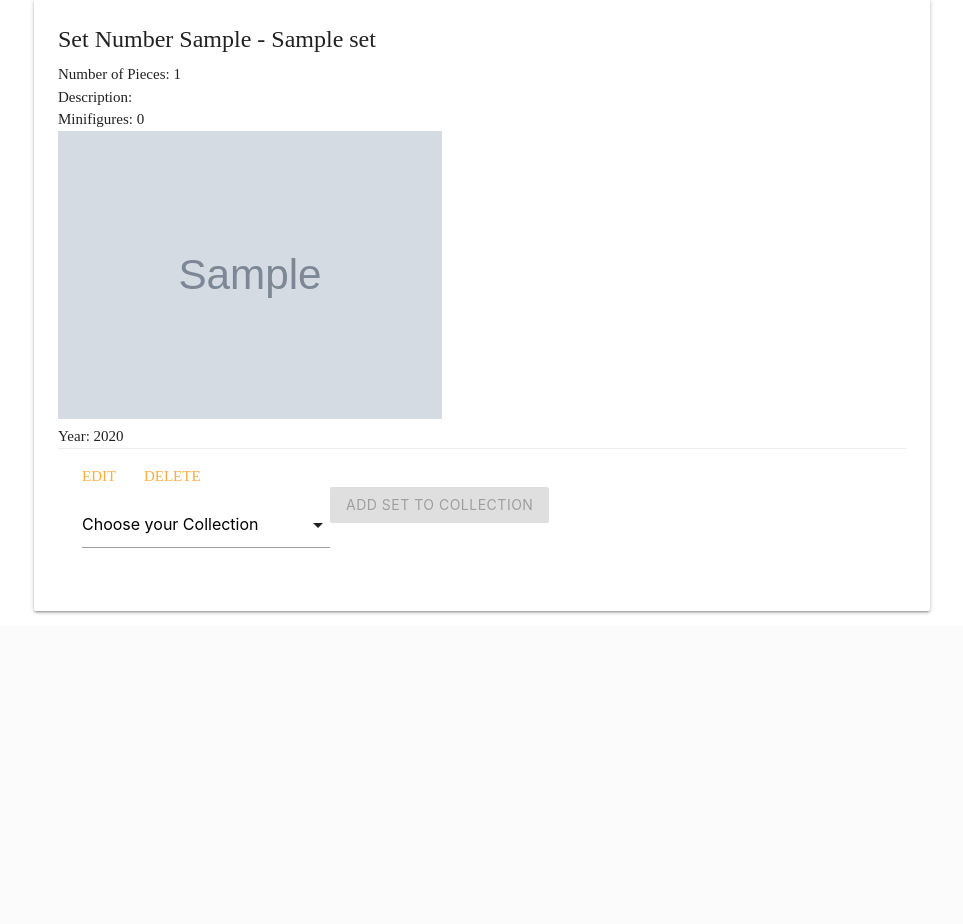
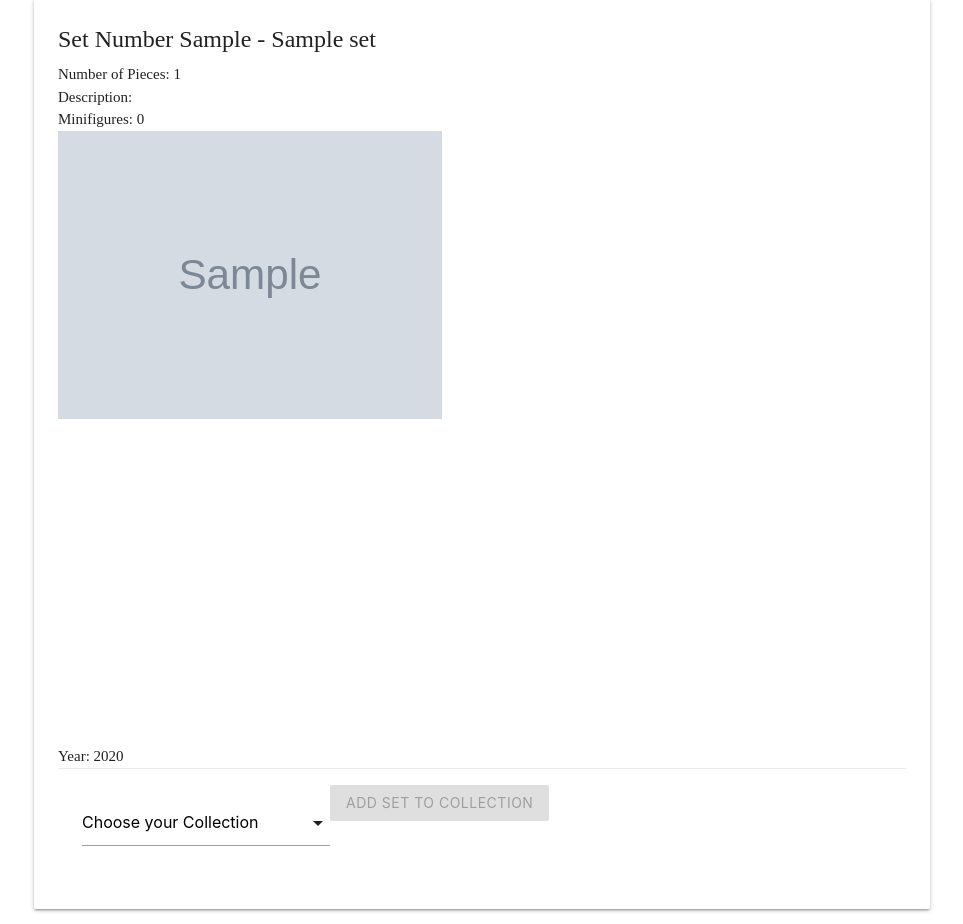
Before and after one commit to jimcreel/BrickByBrick, a Django app: a page that uses brickbybrick/main_app/templates/sets/detail.html in a window 1280 px wide. Shown: the part 219-1143 px from the top of the page, without its empty margins (158-1121 px from the left). Before the commit the page ends 833 px from the top, so only its background shows below. Run offline with Django 4.2, Linux system fonts and the light colour scheme; a user stored in the database is signed in; tables that the repository leaves empty hold one stand-in row (values such as "Sample post"); grey boxes marked "Sample" are stand-in pictures; some web fonts are replaced.

Commit message:
stying for parts trays

```diff
--- /dev/null
+++ b/brickbybrick/main_app/static/css/detail.css
@@ -0,0 +1,19 @@
+.part-tray {
+    display: flex;
+    justify-content: flex-start;
+    flex-direction: row;
+    height: 40vh;
+    flex-wrap: wrap;
+    padding: 5px;
+}
+
+.part {
+    width: 100px;
+    height: 55px;
+}
+
+.page-nav {
+    background-color: darkgray;
+    display: flex;
+    justify-content: space-around;
+}
--- a/brickbybrick/main_app/templates/sets/detail.html
+++ b/brickbybrick/main_app/templates/sets/detail.html
@@ -1,6 +1,7 @@
 {% extends 'base.html' %}
 {% block content %}
-
+{% load static %}
+<link rel="stylesheet" href="{% static 'css/detail.css' %}">
 
 <h1>Set Details</h1>
 
@@ -12,15 +13,18 @@
     <p>Minifigures: {{minifigs|length}}</p>
 
     <img class = 'cardImg' src = "{{ set.img_url }}" alt = "{{ set.name }}">
-    {% for part_num, quantity, img_url in inventories %}
-        <div>
+    <div class="part-tray">
+
+        {% for part_num, quantity, img_url in inventories %}
+        <div class="part">
             <img class = 'partImg' src="{{ img_url }}" alt="{{ part_num }}">
             <p>{{ part_num }} - {{ quantity }}</p>
         </div>
-    {% endfor %}
+        {% endfor %}
+    </div>
 
     {% if inventories.has_other_pages %}
-        <nav>
+        <nav class = 'page-nav'>
             {% if inventories.has_previous %}
                 <a href="?page=1">&laquo; first</a>
                 <a href="?page={{ inventories.previous_page_number }}">previous</a>
@@ -34,8 +38,8 @@
     {% endif %}
     <p>Year: {{ set.year }}</p>
     <div class="card-action">
-      <a href="{% url 'sets_update' set.set_num %}">Edit</a>
-      <a href="{% url 'sets_delete' set.set_num %}">Delete</a>
+      <!-- <a href="{% url 'sets_update' set.set_num %}">Edit</a>
+      <a href="{% url 'sets_delete' set.set_num %}">Delete</a> -->
 
     <!-- New Markup Below -->
     <form id = 'form' action="{% url 'collections_update' collection_id=0 set_num=set.set_num %}" method="POST">
--- a/brickbybrick/main_app/views.py
+++ b/brickbybrick/main_app/views.py
@@ -71,7 +71,7 @@ def sets_detail(request, set_num):
 
     collections = request.user.collection_set.all()
 
-    paginator = Paginator(inventory_flat_list, 6)
+    paginator = Paginator(inventory_flat_list, 25)
     page_number = request.GET.get('page')
     page_obj = paginator.get_page(page_number)
     return render(request, 'sets/detail.html', {'set': set, 'minifigs': mini_flat_list, 'inventories': page_obj, 'collections': collections, 'range': 6})
@@ -129,7 +129,7 @@ def collection_parts(request, collection_id):
     # total_parts = inv_list.count()
     inventory_flat_list = Collection_Part.objects.filter(collection_id_id=collection_id).values_list('part_num', 'quantity', 'img_url', 'part_num__part_name')
     total_parts = Collection_Part.objects.filter(collection_id_id=collection_id).aggregate(Sum('quantity'))
-    paginator = Paginator(inventory_flat_list, 6)
+    paginator = Paginator(inventory_flat_list, 25)
     page_number = request.GET.get('page')
     page_obj = paginator.get_page(page_number)
     context = {'inventories': page_obj, 'collection': collection, 'range': 6, 'total_parts': total_parts}
```
Also changed, not shown: brickbybrick/main_app/templates/collections/parts.html (+9 -6 lines).
